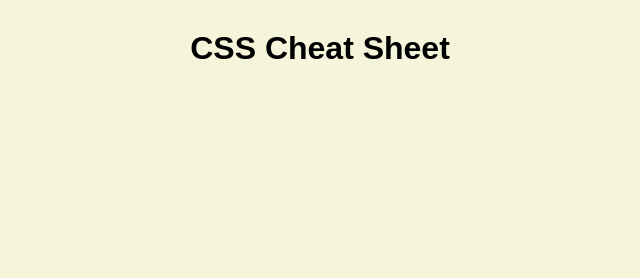
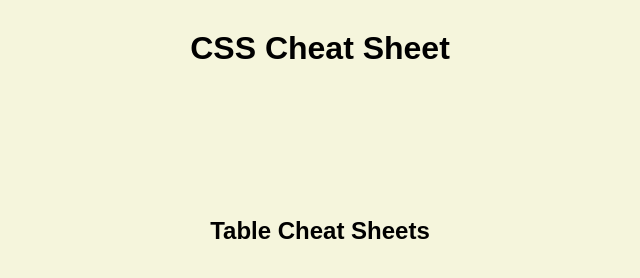
Before and after one commit to akibiaons/css-cheat-sheet, a plain HTML site: page index.html in a window 1280 px wide. Shown: the whole page, without its empty margins (320-960 px from the left). Drawn offline with Linux system fonts and the light colour scheme.

Commit message:
added <div> for table section cheatsheet in index.html file. I also added some styles to the <h2> element in the new html-table-cheatsheet <div>

```diff
--- a/index.html
+++ b/index.html
@@ -11,6 +11,10 @@
             <h1>CSS Cheat Sheet</h1>
         </div>
 
+        <div class="html-table-cheatsheet">
+            <h2>Table Cheat Sheets</h2>
+        </div>
+
     </body>
 
 </html>
--- a/resources/style.css
+++ b/resources/style.css
@@ -7,3 +7,9 @@ body {
     margin-top: 30px;
     font-family: Arial, Helvetica, sans-serif;
 }
+
+.html-table-cheatsheet {
+    text-align: center;
+    margin-top: 150px;
+    font-family: Arial, Helvetica, sans-serif;
+}
```
